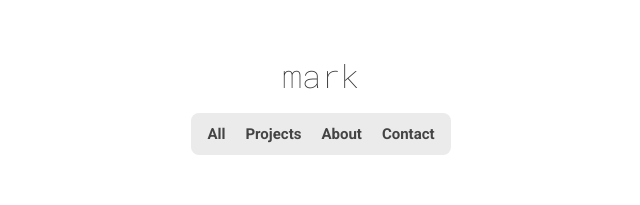
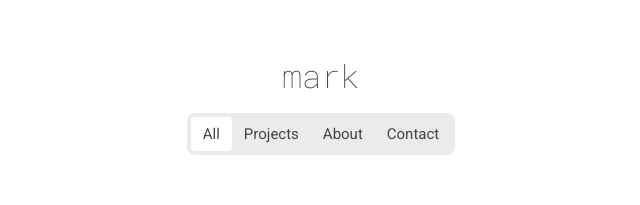
Before and after one commit to 5F8575tree/my-portfolio, a Next.js app: page / in a window 1280 px wide. Shown: the top 205 px of the page, without its empty margins (319-959 px from the left). Built offline with nearby package versions, Linux system fonts and the light colour scheme.

Commit message:
hook up context to navbar and style for active item

```diff
--- a/src/app/components/Navbar.js
+++ b/src/app/components/Navbar.js
@@ -1,13 +1,37 @@
+import { useContext } from "react";
+import { DisplayContext } from "../context/DisplayContext";
 import styles from "../styles/navbar.module.css";
 
 const Navbar = () => {
+  const { isDisplayed, toggleDisplay } = useContext(DisplayContext);
+
   return (
     <div className={styles.navbar}>
       <ul className={styles.navbar__list}>
-        <li className={styles.navbar__item}>all</li>
-        <li className={styles.navbar__item}>projects</li>
-        <li className={styles.navbar__item}>about</li>
-        <li className={styles.navbar__item}>contact</li>
+        <li
+          className={`${styles.navbar__item} ${isDisplayed === "all" ? styles.active : ""}`}
+          onClick={() => toggleDisplay("all")}
+        >
+          all
+        </li>
+        <li
+          className={`${styles.navbar__item} ${isDisplayed === "projects" ? styles.active : ""}`}
+          onClick={() => toggleDisplay("projects")}
+        >
+          projects
+        </li>
+        <li
+          className={`${styles.navbar__item} ${isDisplayed === "about" ? styles.active : ""}`}
+          onClick={() => toggleDisplay("about")}
+        >
+          about
+        </li>
+        <li
+          className={`${styles.navbar__item} ${isDisplayed === "contact" ? styles.active : ""}`}
+          onClick={() => toggleDisplay("contact")}
+        >
+          contact
+        </li>
       </ul>
     </div>
   );
--- /dev/null
+++ b/src/app/context/DisplayContext.js
@@ -0,0 +1,17 @@
+import { createContext, useState } from "react";
+
+export const DisplayContext = createContext();
+
+export const DisplayProvider = ({ children }) => {
+  const [isDisplayed, setIsDisplay] = useState("all");
+
+  const toggleDisplay = (item) => {
+    setIsDisplay(item);
+  };
+
+  return (
+    <DisplayContext.Provider value={{ toggleDisplay, isDisplayed }}>
+      {children}
+    </DisplayContext.Provider>
+  );
+};
--- a/src/app/page.js
+++ b/src/app/page.js
@@ -1,12 +1,17 @@
+"use client";
+
 import styles from "./page.module.css";
 import Name from "./components/Name";
 import Navbar from "./components/Navbar";
+import { DisplayProvider } from "./context/DisplayContext";
 
 export default function Home() {
   return (
     <main className={styles.main}>
-      <Name />
-      <Navbar />
+      <DisplayProvider>
+        <Name />
+        <Navbar />
+      </DisplayProvider>
     </main>
   );
 }
--- a/src/app/styles/navbar.module.css
+++ b/src/app/styles/navbar.module.css
@@ -2,18 +2,25 @@
     margin: 1rem 0 0;
     background-color: var(--grey-light);
     border-radius: 0.5rem;
+    padding: 0.25rem;
 }
 .navbar__list {
     display: flex;
-    padding: 0.75rem 1rem;
 }
 .navbar__list .navbar__item:not(:nth-child(4)) {
-    margin: 0 1.25rem 0 0;
+    margin: 0;
 }
 .navbar__item {
     color: var(--font-color-lighter);
     font-size: var(--font-size-text);
     font-family: var(--font-family-text);
-    font-weight: var(--font-weight-bold);
+    font-weight: 500;
     text-transform: capitalize;
+    padding: 0.5rem 0.75rem;
+    background-color: white;
+    border-radius: 0.25rem;
+    transition: background-color 0.2s ease-in;
 }
+.navbar__item:not(.active) {
+    background-color: transparent;
+}
```
